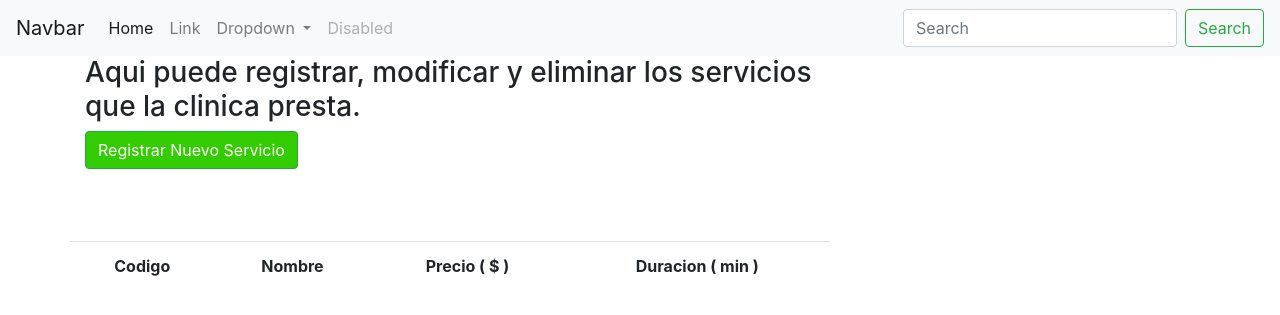
After one commit to FranklinPerez/proyectohdp, a Django app: page /citasyconsultas/gestion_servicio/ in a window 1280 px wide. The commit adds this page. Shown: the top 315 px of the page. Run offline with Django 3.2, Linux system fonts and the light colour scheme; lists and menus that the app fills with data are empty; some libraries are stand-ins or nearby versions.

Commit message:
enesimo commit

```diff
--- a/citasyconsultas/models.py
+++ b/citasyconsultas/models.py
@@ -5,7 +5,7 @@ from django.db import models
 
 # Modelo de los Servicios
 class Servicio (models.Model):
-	codSer = models.CharField(max_length = 10, primary_key = True)
+	codSer = models.IntegerField(primary_key = True)
 	nomSer = models.CharField(max_length = 200) # Nombre del servicio
 	precio = models.DecimalField(max_digits = 3, decimal_places = 2)
 	duraci = models.IntegerField()# Duracion PROMEDIO del servicio en minutos
@@ -81,6 +81,7 @@ class Consulta(models.Model):
 	medico=models.ForeignKey('Medico', on_delete=models.SET_NULL, null=True)
 	medicamentos=models.ManyToManyField(Medicamento)
 	servicios=models.ManyToManyField(Servicio)
+
 	def __str__(self):
 		return self.codCon
 
--- a/citasyconsultas/urls.py
+++ b/citasyconsultas/urls.py
@@ -11,6 +11,11 @@ urlpatterns=[
 	path('crearMedicamento/', crearMedicamento.as_view(), name='crear_medicamento'),
 	path('modificarMedicamento/<int:pk>/', modificarMedicamento.as_view(), name='modificar_medicamento'),
 	path('eliminarMedicamento/<int:pk>/', eliminarMedicamento.as_view(), name='eliminar_medicamento'),
+
 	path('nueva_cita/', CrearCita.as_view(), name = 'nueva_cita'),
-	path('lista_servicios/', ListarServicio.as_view(), name = 'lista_servicios'),
+	path('lista_servicio/', ListarServicio.as_view(), name = 'lista_servicio'),
+	path('gestion_servicio/', GestionServicio.as_view(), name = 'gestion_servicio'),
+	path('agregar_servicio/', AgregarServicio.as_view(), name = 'agregar_servicio'),
+	path('modificar_servicio/', ModificarServicio.as_view(), name = 'modificar_servicio'),
+	path('eliminar_servicio/', EliminarServicio.as_view(), name = 'eliminar_servicio'),
 ]
--- a/citasyconsultas/views.py
+++ b/citasyconsultas/views.py
@@ -27,8 +27,33 @@ class CrearCita(CreateView):
 class ListarServicio(ListView):
 	model = Servicio
 	template_name = 'citasyconsultas/servicio_list.html'
-	form_class = ServicioForm
-	success_url = reverse_lazy('/')
+	context_object_name = 'listaServicios'
+
+#==========================================================================
+class GestionServicio(ListView):
+	model = Servicio
+	template_name = 'citasyconsultas/gestionServicios.html'
+	context_object_name = 'GestionServicios'
+
+class AgregarServicio(CreateView):
+    template_name = 'citasyconsultas/agregarServicio.html'
+    form_class = ServicioForm
+    success_url = reverse_lazy('citasyconsultas:gestion_servicio')
+
+class ModificarServicio(UpdateView):
+    template_name = 'citasyconsultas/agregarServicio.html'
+    form_class = ServicioForm
+    success_url = reverse_lazy('citasyconsultas:gestion_servicio')
+    model = Servicio
+
+class EliminarServicio(DeleteView):
+    template_name = 'citasyconsultas/agregarServicio.html'
+    form_class = ServicioForm
+    success_url = reverse_lazy('citasyconsultas:gestion_servicio')
+
+#==========================================================================
+
+
 
 
 #modelos de Medicamento
--- a/templates/citasyconsultas/gestionMedicamento.html
+++ b/templates/citasyconsultas/gestionMedicamento.html
@@ -15,7 +15,7 @@
 </div>
 <br><br><br>
 <div class="row text-center">
-<table  class="table ">
+	<table  class="table ">
 		<tr style="text-align: center">
 			<th style="text-align: center">Codigo del Medicamento</th>
 			<th style="text-align: center">Nombre del Medicamento</th>
--- /dev/null
+++ b/templates/citasyconsultas/gestionServicios.html
@@ -0,0 +1,75 @@
+{% extends 'base/base.html'%}
+
+{% block title %} Gestion de Servicios {% endblock %}
+
+{% block encabezado %} Gestion de Servicios {% endblock %}
+{% block content %}
+<h3>Aqui puede registrar, modificar y eliminar los servicios que la clinica presta.</h3>
+<div class="container">
+	<div class="row">
+
+	<a onclick="return abrir_modal('{% url 'citasyconsultas:agregar_servicio' %}', 'Agregar Servicio')" class="btn btn-success" style="color:white; background-color:#33CC00">
+   Registrar Nuevo Servicio
+		</a>
+	</div>
+</div>
+<br><br><br>
+<div class="row text-center">
+	<table  class="table ">
+		<tr style="text-align: center">
+			<th style="text-align: center">Codigo</th>
+			<th style="text-align: center">Nombre</th>
+			<th style="text-align: center">Precio ( $ )</th>
+            <th style="text-align: center">Duracion ( min )</th>
+		</tr>
+		{% for ser in GestionServicio %}
+					<tr>
+						<td>{{ser.codSer}}</td>
+						<td>{{ser.nomSer}}</td>
+						<td>{{ser.precio}}</td>
+						<td>{{ser.duraci}}</td>
+						<td style="text-align:center;">
+							<a href="#" onclick="return abrir_modal('{% url 'citasyconsultas:modificar_servicio' ser.pk %}', 'Modificar/{{ ser.codSer }}')" class="btn"><span class="glyphicon glyphicon-pencil">Editar</a>
+							</td>
+						<td style="text-align:center;">
+							<a href="#" onclick="return abrir_modal('{% url 'citasyconsultas:eliminar_servicio' ser.pk %}', 'Emiminar/{{ ser.codSer}}')" class="btn"><span class="glyphicon glyphicon-trash"></span>Eliminar</a
+								td>
+					</tr>
+		{% endfor %}
+	</table>
+</div>
+</div>
+<div id="popup">
+
+</div>
+	<script>
+var modal;
+
+function abrir_modal(url, titulo)
+{
+    modal = $('#popup').dialog(
+    {
+        title: titulo,
+        modal: true,
+        width: 600,
+        resizable: false
+    }).dialog('open').load(url)
+}
+
+function cerrar_modal()
+{
+    modal.dialog("close");
+}
+
+$(document).ready(function()
+{
+    var table = $('#tabla').dataTable( {
+        "language": {
+                url: "/static/localizacion/es_ES.json"
+        }
+    } );
+});
+</script>
+
+
+{% endblock %}
```
Also changed, not shown: citasyconsultas/forms.py (+10 -4 lines), templates/citasyconsultas/agregarServicio.html (added, +26 -0 lines), templates/citasyconsultas/cita_form.html (+14 -7 lines), templates/citasyconsultas/eliminarServicio.html (added, +18 -0 lines), templates/citasyconsultas/servicio_list.html (+35 -1 lines), db.sqlite3.
